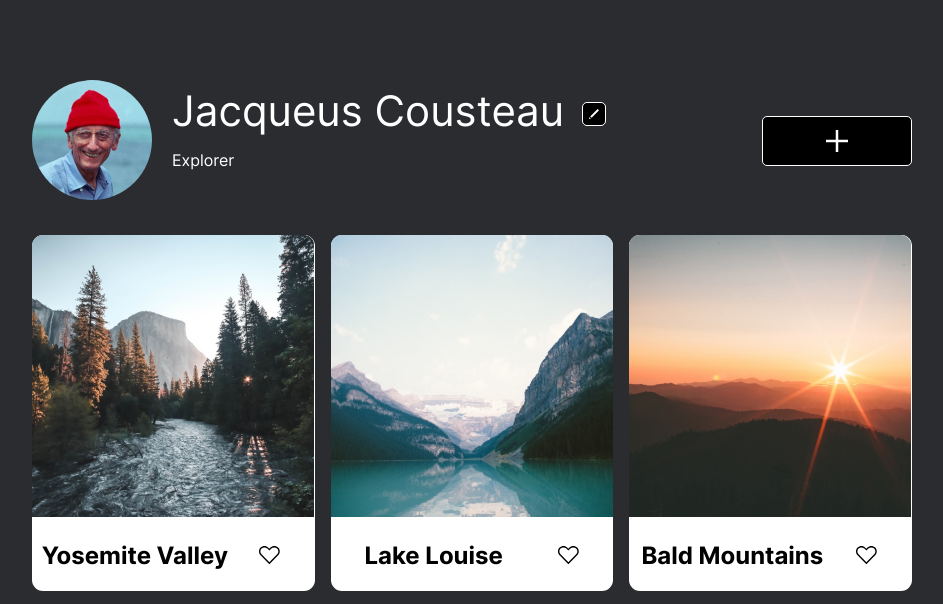
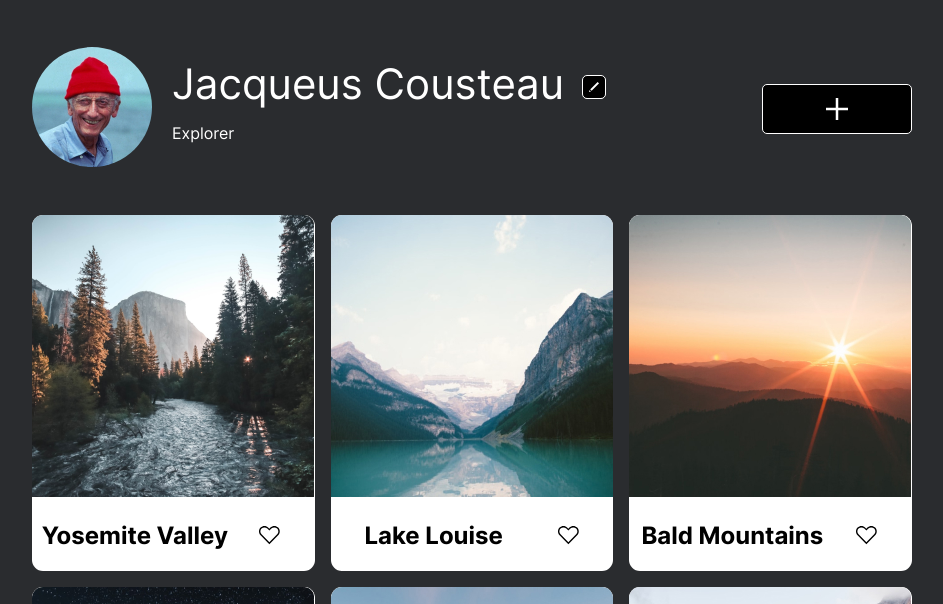
Before and after one commit to Diayam/web_project_around, a plain HTML site: page index.html in a window 1280 px wide. Shown: the part 125-729 px from the top of the page, without its empty margins (168-1111 px from the left). Drawn offline with Linux system fonts and the light colour scheme.

Commit message:
corregido

```diff
--- a/blocks/card.css
+++ b/blocks/card.css
@@ -4,6 +4,7 @@
     grid-template-columns: repeat(3, 1fr);
     margin-bottom: 66px;
     gap: 1rem;
+    margin-top: 45px;
    }
 
    .card{
--- a/blocks/profile.css
+++ b/blocks/profile.css
@@ -23,8 +23,6 @@
 .profile__info {
   display: flex;
   flex-direction: column;
-  flex-wrap: wrap;
-  padding: 40px 0 50px;
   flex-basis: 65%;
 }
 
```
